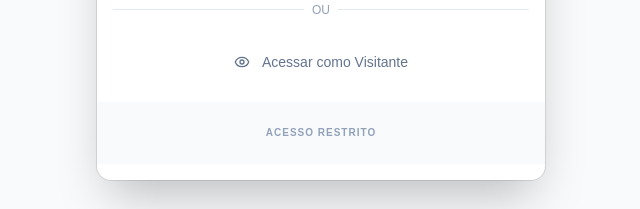
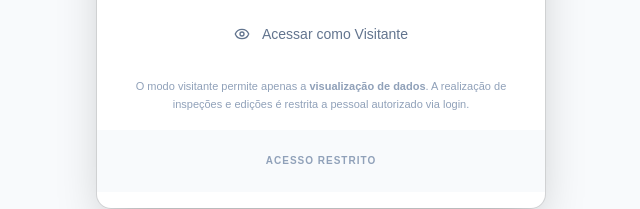
Before and after one commit to francisco-wellington/amostragem-wmsaude, a React (Vite) app: page / in a window 1280 px wide. Shown: the part 469-678 px from the top of the page, without its empty margins (319-959 px from the left). Built offline with nearby package versions, Linux system fonts and the light colour scheme; no server answers; the database is empty.

Commit message:
update app.tsx

```diff
--- a/src/App.tsx
+++ b/src/App.tsx
@@ -257,6 +257,13 @@ export default function App() {
                 <Eye className="w-5 h-5" />
                 Acessar como Visitante
               </Button>
+
+              <div className="pt-2">
+                <p className="text-[11px] text-slate-400 text-center leading-relaxed">
+                  O modo visitante permite apenas a <strong>visualização de dados</strong>.
+                  A realização de inspeções e edições é restrita a pessoal autorizado via login.
+                </p>
+              </div>
             </div>
           </CardContent>
           <div className="p-6 bg-slate-50 text-center">
```
